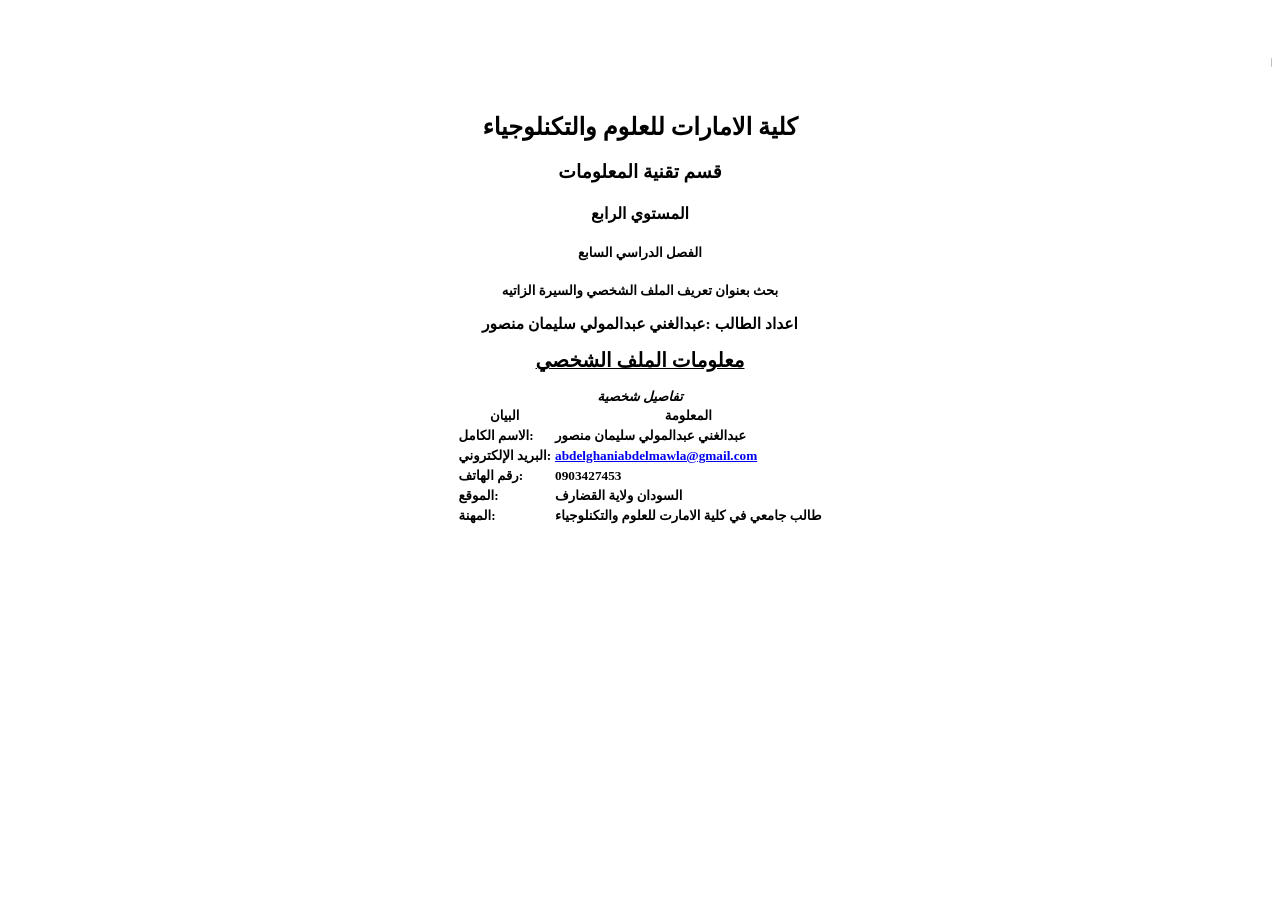
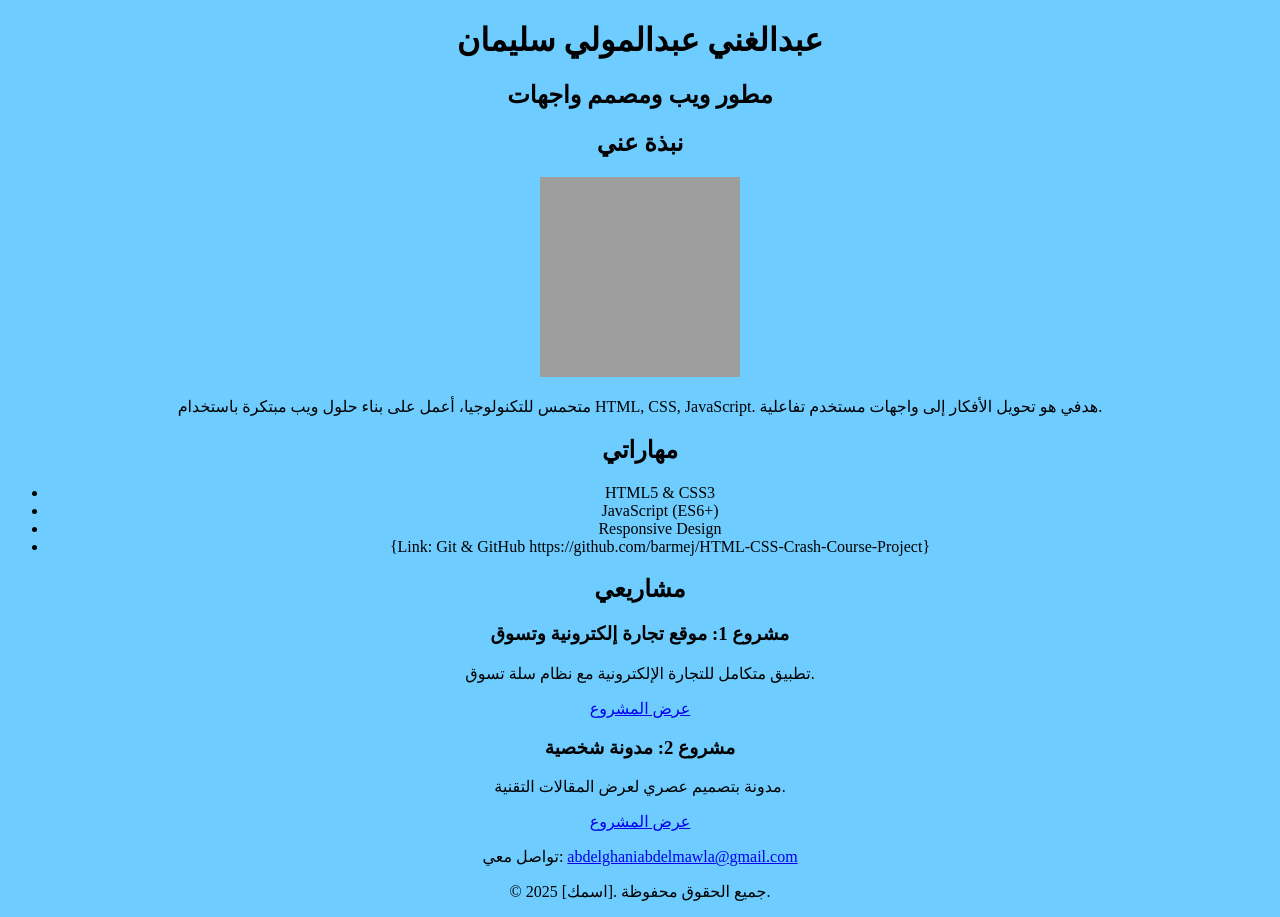
Before and after one commit to abdelghaniabdelmawla-dev/-, a plain HTML site: page index.html in a window 1280 px wide. Before the commit the page ends 800 px from the top, so only its background shows below. Drawn offline with Linux system fonts and the light colour scheme; grey boxes are pictures that could not be loaded.

Commit message:
Add files via upload

```diff
--- a/index.html
+++ b/index.html
@@ -1,58 +1,76 @@
 <!DOCTYPE html>
+<html lang="ar">
+<head>
+<style>
+body {
+background-color:#6ECCFF;
 
-<html>
-<head>
-  <meta http-equiv="CONTENT-TYPE" content="text/html; charset=UTF-8">
-  <title>ملف تعريف شخصي </title>
+}
+
+
+</style>
+
+
+    <meta charset="UTF-8">
+    <meta name="viewport" content="width=device-width, initial-scale=1.0">
+    <title>ملفي الشخصي - [اسمك]</title>
+
+
+
+
+
+
+
+
 </head>
 <body>
-     <marquee>       <h1>بسم الله الرحمن الرحيم </h1>
- </marquee>
- <center>
-   <h2>كلية الامارات للعلوم والتكنلوجياء<h2/>
-        <h3>قسم تقنية المعلومات<h3/>
-            <h4>المستوي الرابع<h4/>
-            <h5>الفصل الدراسي السابع<h5/>
-  <h>بحث بعنوان تعريف الملف الشخصي والسيرة الزاتيه</h>
-  <center/>
- <align ><right>
- <h3>اعداد الطالب :عبدالغني عبدالمولي سليمان منصور </h3><right/>
-<align />
+
+    <header>
+    <center>
+        <h1>    عبدالغني عبدالمولي سليمان</h1>
+        <h2>مطور ويب ومصمم واجهات</h2>
+
+        <center/>
+    </header>
+<center>
+    <section id="about">
+
+        <h2>نبذة عني</h2>
+
+        <img src="IMG20251021132117.jpg" alt="image test" width="200" height="200">
+
+        <p>متحمس للتكنولوجيا، أعمل على بناء حلول ويب مبتكرة باستخدام HTML, CSS, JavaScript. هدفي هو تحويل الأفكار إلى واجهات مستخدم تفاعلية.</p>
+    </section>
+
+    <section id="skills">
+        <h2>مهاراتي</h2>
+        <ul>
+            <li>HTML5 & CSS3</li>
+            <li>JavaScript (ES6+)</li>
+            <li>Responsive Design</li>
+            <li>{Link: Git & GitHub https://github.com/barmej/HTML-CSS-Crash-Course-Project}</li>
+        </ul>
+    </section>
+
+    <section id="projects">
+        <h2>مشاريعي</h2>
+        <article>
+            <h3>مشروع 1: موقع تجارة إلكترونية  وتسوق </h3>
+            <p>تطبيق متكامل للتجارة الإلكترونية مع نظام سلة تسوق.</p>
+            <a href="project1.html">عرض المشروع</a>
+        </article>
+        <article>
+            <h3>مشروع 2: مدونة شخصية</h3>
+            <p>مدونة بتصميم عصري لعرض المقالات التقنية.</p>
+            <a href="project2.html">عرض المشروع</a>
+        </article>
+    </section>
+
+    <footer>
+        <p>تواصل معي: <a href="mailtole.com">abdelghaniabdelmawla@gmail.com</a></p>
+        <p>&copy; 2025 [اسمك]. جميع الحقوق محفوظة.</p>
+    </footer>
 
 
-<div class="profile-container">
-    <h2><u>معلومات الملف الشخصي</h2></u>
-    <table>
-        <caption><i>تفاصيل شخصية</caption></i>
-        <thead>
-            <tr>
-                <th>البيان</th>
-                <th>المعلومة</th>
-            </tr>
-        </thead>
-        <tbody>
-            <tr>
-                <td>الاسم الكامل:</td>
-                <td>عبدالغني عبدالمولي سليمان منصور</td>
-            </tr>
-            <tr>
-                <td>البريد الإلكتروني:</td>
-                <td><a href="abdelghaniabdelmawla@gmail.com">abdelghaniabdelmawla@gmail.com</a></td>
-            </tr>
-            <tr>
-                <td>رقم الهاتف:</td>
-                <td>0903427453</td>
-            </tr>
-            <tr>
-                <td>الموقع:</td>
-                <td>السودان ولاية القضارف </td>
-            </tr>
-            <tr>
-                <td>المهنة:</td>
-                <td>طالب جامعي في كلية الامارت للعلوم والتكنلوجياء</td>
-            </tr>
-        </tbody>
-    </table>
-</div>
 </body>
 </html>
```
Also changed, not shown: 1 other file.
